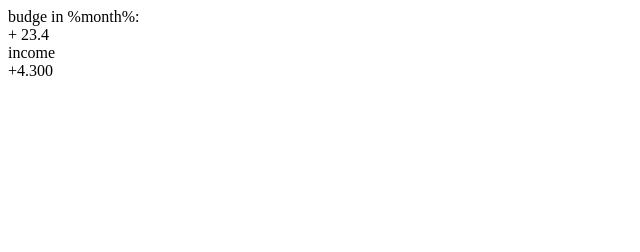
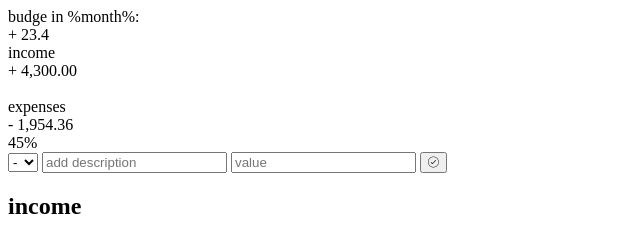
Before and after one commit to gonzalote99/budget-app, a plain HTML site: page index.html in a window 1280 px wide. Shown: the whole page, without its empty margins (0-640 px from the left). Drawn offline with nearby package versions, Linux system fonts and the light colour scheme.

Commit message:
1 file modified

```diff
--- a/index.html
+++ b/index.html
@@ -22,13 +22,53 @@
     <div class="budget__income clearfix">
       <div class="budget__income--text"> income </div>
       <div class="right">
-       <div class="budget__income--value">+4.300</div>
+       <div class="budget__income--value">+ 4,300.00</div>
+       <div class="budget__income--percentage">&nbsp;</div>
       </div>
+    </div>
+    <div class="budget__expenses clearfix">
+     <div class="budget__expenses--text">expenses</div>
+     <div class="right clearfix">
+      <div class="budget__expenses--value">- 1,954.36</div>
+      <div class="budget__expenses--percentage">45%</div>
+
+     </div>
+
     </div>
 
    </div>
 
   </div>
 
+  <div class="bottom">
+  <div class="add">
+ <div class="add__container">
+  <select class="add__type">
+  <option value="inc" selected>+</option>
+  <option value="exp" selected>-</option>
+  </select>
+  <input type="text" class="add__description" placeholder="add description">
+  <input type="number" class="add__value" placeholder="value">
+  <button class="add__btn"><i class="ion-ios-checkmark-outline"></i></button>
+ </div>
+  </div>
+
+  <div class="container-clearfix">
+   <div class="income">
+    <h2 class="income__title">income</h2>
+    <div class="income__list">
+
+    </div>
+   </div>
+   <div class="expenses">
+    <h2 class="expenses__title"></h2>
+    <div class="expenses__list">
+
+    </div>
+   </div>
+  </div>
+
+  </div>
+  <script src="script.js"></script>
 </body>
 </html>
```
